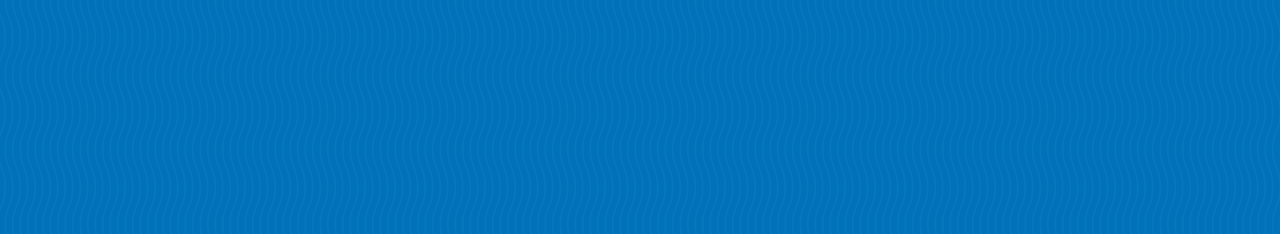
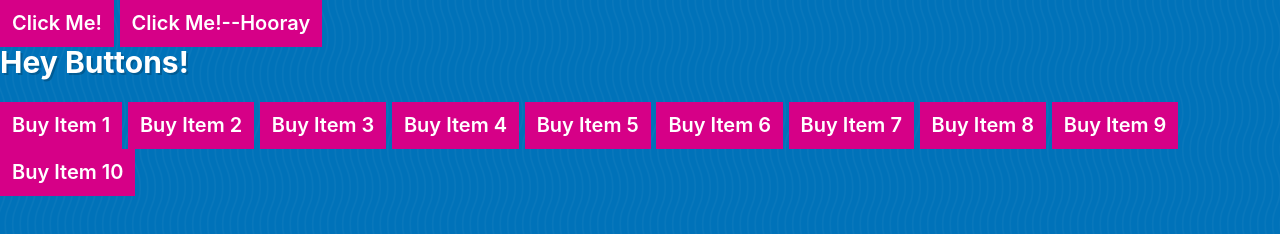
Before and after one commit to cybk/JsPractice, a website: page 08_Events/start.html in a window 1280 px wide. Drawn offline with Linux system fonts and the light colour scheme.

Commit message:
a small practice for events :P

```diff
--- a/08_Events/events.js
+++ b/08_Events/events.js
@@ -0,0 +1,19 @@
+const butts = document.querySelector('.butts');
+const coolButts = document.querySelector('.cool');
+
+function handleClick() {
+    console.log('It Got Clicked!!');
+}
+
+const hooray = () => console.log('Hooooorayy!!!!');
+
+butts.addEventListener('click', handleClick);
+coolButts.addEventListener('click', hooray);
+
+const buyButons = Array.from(document.querySelectorAll('.buy'));
+
+const applyEvent = item => {
+    item.addEventListener('click', () => console.log('Buying Something'));
+};
+
+buyButons.forEach(applyEvent);
--- a/08_Events/start.html
+++ b/08_Events/start.html
@@ -20,6 +20,21 @@
             <p class="browsehappy">You are using an <strong>outdated</strong> browser. Please <a href="#">upgrade your browser</a> to improve your experience.</p>
         <![endif]-->
 
+    <button class="butts">Click Me!</button>
+    <button class="cool">Click Me!--Hooray</button>
+
+    <h2>Hey Buttons!</h2>
+
+    <button class="buy">Buy Item 1</button>
+    <button class="buy">Buy Item 2</button>
+    <button class="buy">Buy Item 3</button>
+    <button class="buy">Buy Item 4</button>
+    <button class="buy">Buy Item 5</button>
+    <button class="buy">Buy Item 6</button>
+    <button class="buy">Buy Item 7</button>
+    <button class="buy">Buy Item 8</button>
+    <button class="buy">Buy Item 9</button>
+    <button class="buy">Buy Item 10</button>
     <script src="./events.js" async defer></script>
 </body>
 
```
